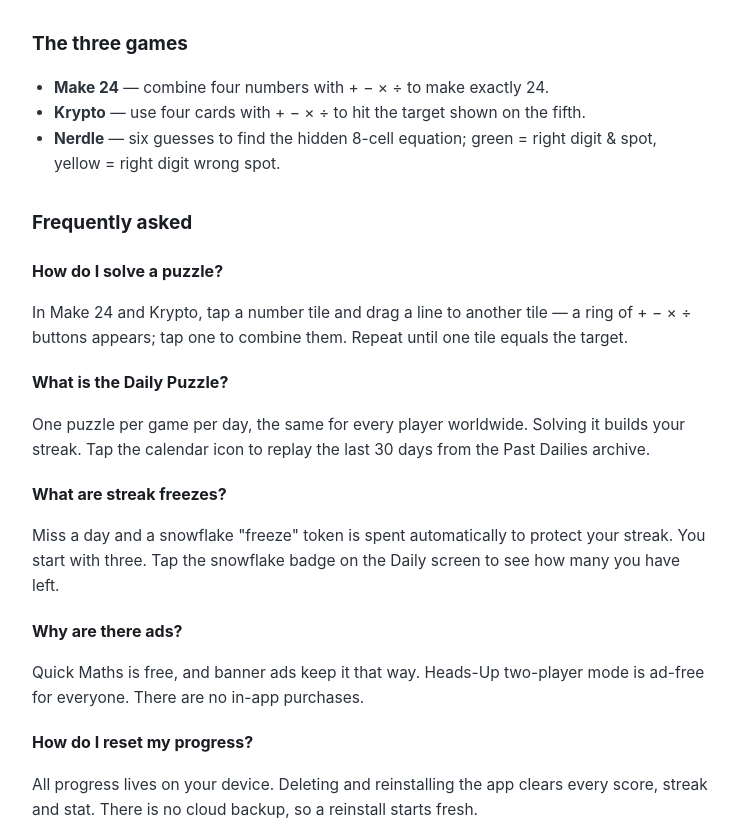
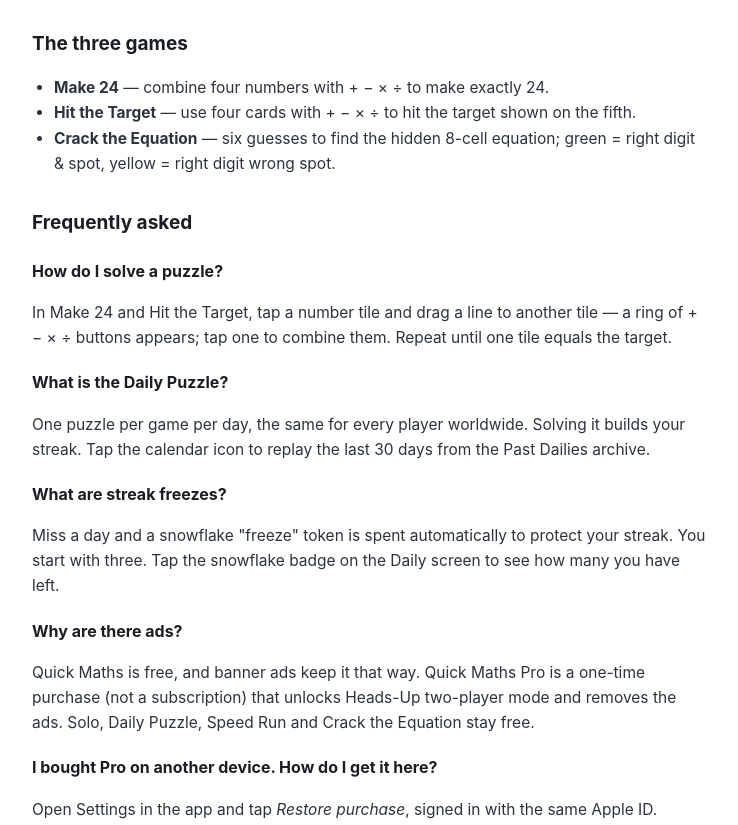
Before and after one commit to pinyinpals/quickmaths-legal, a plain HTML site: page support/index.html in a window 1280 px wide. Shown: the part 306-1131 px from the top of the page, without its empty margins (270-1008 px from the left). Drawn offline with Linux system fonts and the light colour scheme.

Commit message:
Quick Maths 1.1: Pro one-time purchase, ad privacy choices, new mode names
Co-Authored-By: Claude Opus 5.5 <noreply@anthropic.com>

```diff
--- a/support/index.html
+++ b/support/index.html
@@ -43,9 +43,9 @@
 <ul>
   <li><strong>Make 24</strong> — combine four numbers with + − × ÷ to
   make exactly 24.</li>
-  <li><strong>Krypto</strong> — use four cards with + − × ÷ to hit the
+  <li><strong>Hit the Target</strong> — use four cards with + − × ÷ to hit the
   target shown on the fifth.</li>
-  <li><strong>Nerdle</strong> — six guesses to find the hidden 8-cell
+  <li><strong>Crack the Equation</strong> — six guesses to find the hidden 8-cell
   equation; green = right digit &amp; spot, yellow = right digit wrong
   spot.</li>
 </ul>
@@ -53,7 +53,7 @@
 <h2>Frequently asked</h2>
 
 <div class="q">How do I solve a puzzle?</div>
-<p>In Make 24 and Krypto, tap a number tile and drag a line to
+<p>In Make 24 and Hit the Target, tap a number tile and drag a line to
 another tile — a ring of + − × ÷ buttons appears; tap one to combine
 them. Repeat until one tile equals the target.</p>
 
@@ -68,9 +68,14 @@ to protect your streak. You start with three. Tap the snowflake badge
 on the Daily screen to see how many you have left.</p>
 
 <div class="q">Why are there ads?</div>
-<p>Quick Maths is free, and banner ads keep it that way. Heads-Up
-two-player mode is ad-free for everyone. There are no in-app
-purchases.</p>
+<p>Quick Maths is free, and banner ads keep it that way. Quick Maths
+Pro is a one-time purchase (not a subscription) that unlocks Heads-Up
+two-player mode and removes the ads. Solo, Daily Puzzle, Speed Run and
+Crack the Equation stay free.</p>
+
+<div class="q">I bought Pro on another device. How do I get it here?</div>
+<p>Open Settings in the app and tap <em>Restore purchase</em>, signed in
+with the same Apple ID.</p>
 
 <div class="q">How do I reset my progress?</div>
 <p>All progress lives on your device. Deleting and reinstalling the
```
Also changed, not shown: index.html (+1 -1 lines), privacy/index.html (+12 -4 lines).
